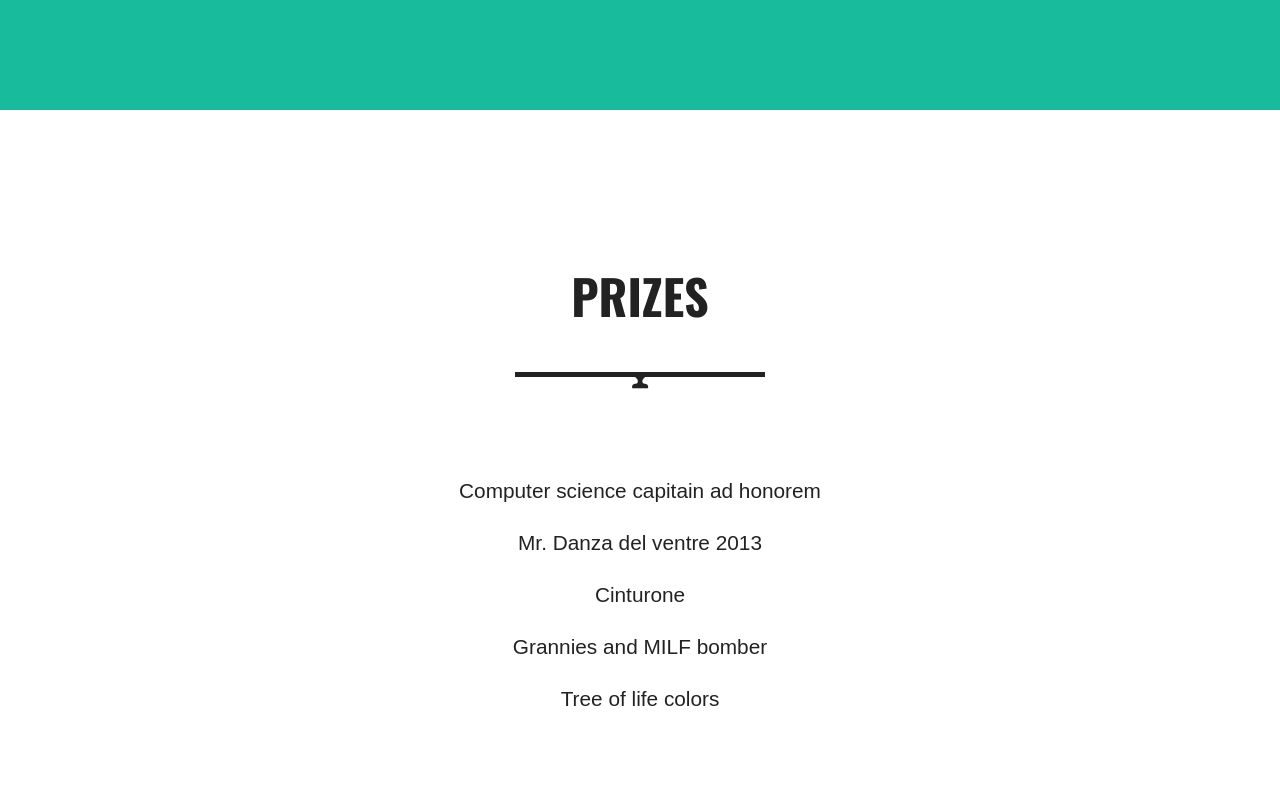
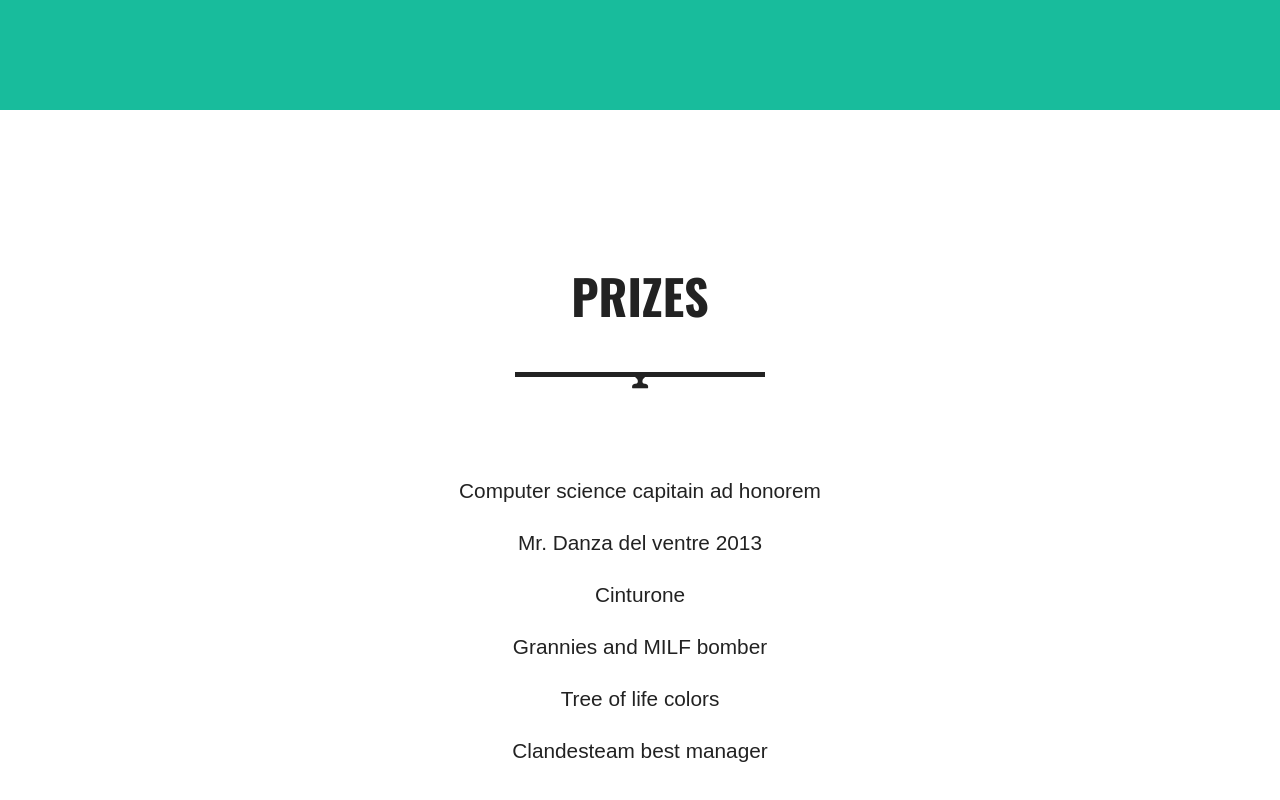
Before and after one commit to denadai2/bestphd, a plain HTML site: page index.html in a window 1280 px wide. Shown: the part 3618-4418 px from the top of the page. Drawn offline with nearby package versions, Linux system fonts and the light colour scheme; files that its build step writes are made by us from their sources; a web font is replaced by a local one.

Commit message:
clandesteam

```diff
--- a/index.html
+++ b/index.html
@@ -180,6 +180,7 @@
           <p>Cinturone</p>
           <p>Grannies and MILF bomber</p>
           <p>Tree of life colors</p>
+          <p>Clandesteam best manager</p>
         </div>
       </div>
     </div>
```
